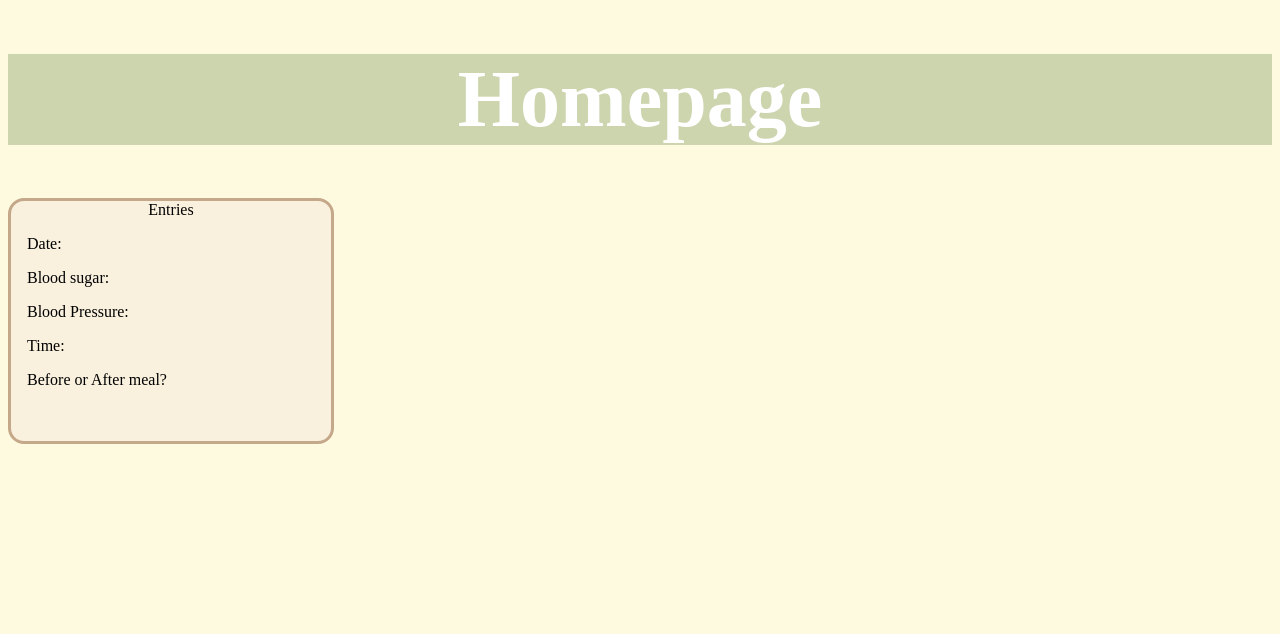
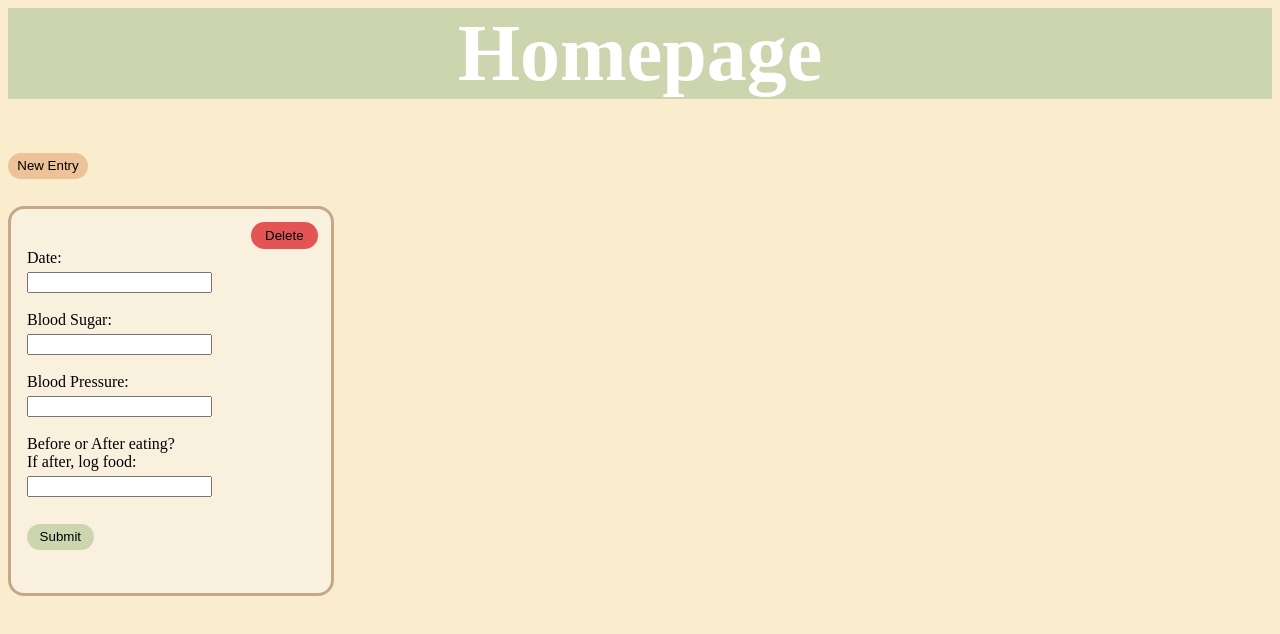
Before and after one commit to axolotl-vekt/vektor, a React app: page /homepage in a window 1280 px wide. Shown: the top 634 px of the page. Built offline with nearby package versions, Linux system fonts and the light colour scheme; no server answers.

Commit message:
updated homepage

```diff
--- a/client/components/Homepage.jsx
+++ b/client/components/Homepage.jsx
@@ -1,16 +1,53 @@
-import React from 'react';
+import React, { useEffect, useState } from 'react';
 
 function Homepage() {
+  const [data, setData] = useState([]);
+  useEffect(() => {
+    fetch('http://localhost:3000/api')
+      .then(data => data.json())
+      .then(data => console.log(data))
+      .catch(console.error)
+  }, [])
+
+
   return(
   <div className="hp-body">
     <h1 className="hp-header">Homepage</h1>
-    <div className="entries-container">Entries
+    <button id="entry-btn">New Entry</button>
+    <div className="entries-container">
+      <button id="delete-btn">Delete</button>
       <div className="entries">
-        <p>Date:</p>
-        <p>Blood sugar:</p>
+        {/* <p>Date:</p>
+        <p>Blood Sugar:</p>
         <p>Blood Pressure:</p>
-        <p>Time:</p>
-        <p>Before or After meal?</p>
+        <p>Before Or after Eating?</p> */}
+        <form>
+
+          <div>
+            <label htmlFor="date">Date:</label>
+            <input type="text" id="date" />
+          </div>
+          <br></br>
+
+          <div>
+            <label htmlFor="blood-sugar">Blood Sugar:</label>
+            <input type="text" id="blood-sugar" />
+          </div>
+          <br></br>
+          <div>
+            <label htmlFor="blood-pressure">Blood Pressure:</label>
+            <input type="text" id="blood-sugar" />
+          </div>
+          <br></br>
+          <div>
+            <label htmlFor="food-entry">Before or After eating? <br></br> If after, log food:</label>
+            <input type="text" id="food-entry" />
+          </div>
+
+        </form>
+
+        <button type="submit" className="submit-btn">Submit</button>
+
       </div>
     </div>
   </div>
--- a/client/styles.css
+++ b/client/styles.css
@@ -49,28 +49,72 @@
     padding: 1rem;
 }
 body {
-  background-color: #fefae0;
+  background-color: #faedcd;
 }
 
 .hp-header {
   background-color: #ccd5ae;
   text-align: center;
   font-size: 80px;
-  color: #ffffff
-
+  color: #ffffff;
+  margin-top: 0;
 }
 
 .entries-container {
+  display: flex;
+  flex-direction: column;
   background-color: #f9f1de;
   text-align: center;
   border-style: solid;
-  height: 15em;
+  height: 24em;
   width: 20em;
   border-radius: 1em;
   border-color: #c5a789
 }
 
 .entries {
+  display: flex;
+  flex-direction: column;
+  justify-content: space-between;
   text-align: left;
   margin-left: 1em;
 }
+
+label, input {
+  display: block;
+}
+
+label {
+  margin-bottom: 5px;
+}
+
+
+#entry-btn {
+  background-color: #edc298;
+  border: none;
+  border-radius: 1em;
+  height: 2em;
+  width: 6em;
+  margin-bottom: 2em;
+}
+
+.submit-btn {
+  background-color: #ccd5ae;
+  align-self: flex-start;
+  border: none;
+  border-radius: 1em;
+  height: 2em;
+  width: 5em;
+  margin-top: 2em;
+}
+
+#delete-btn {
+  background-color: rgb(227, 85, 85);
+  border: none;
+  border-radius: 1em;
+  height: 2em;
+  width: 5em;
+  align-self: flex-end;
+  margin-right: 1em;
+  margin-top: 1em;
+}
```
